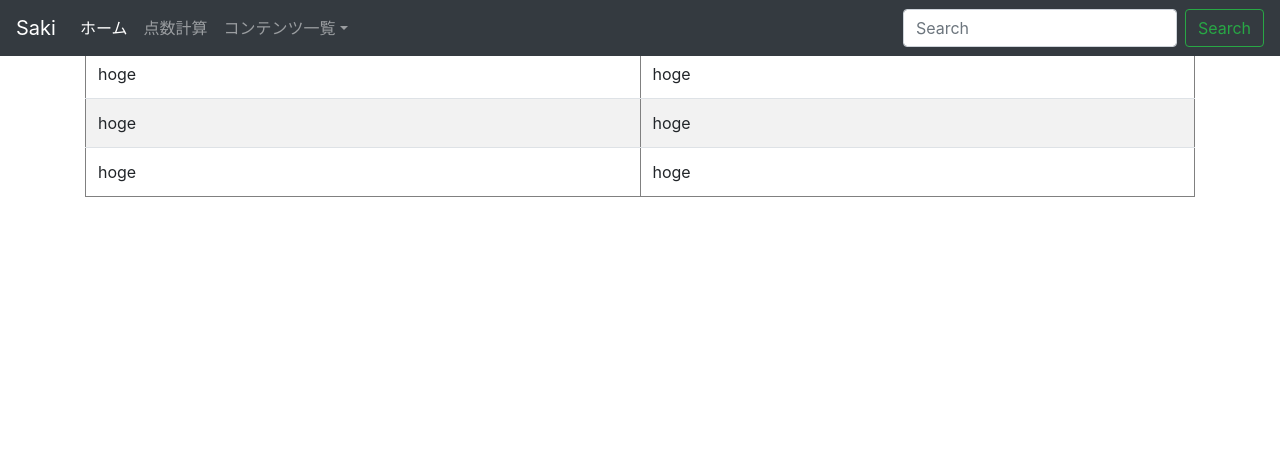
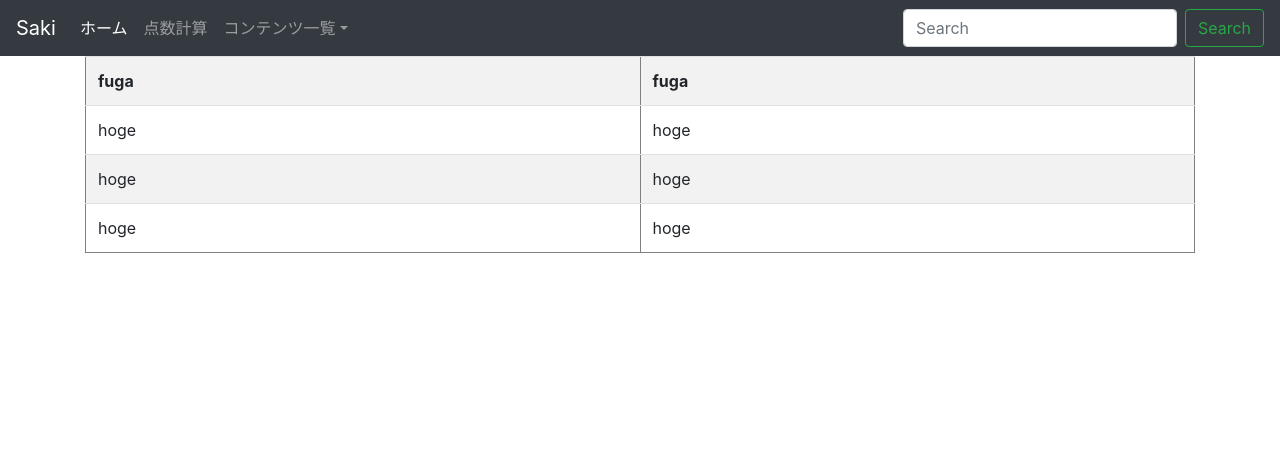
Before and after one commit to TerauchiTonnnura/Mahjong_score, a Django app: page /saki/ in a window 1280 px wide. Shown: the top 453 px of the page. Run offline with Django 3.2, Linux system fonts and the light colour scheme; some libraries are stand-ins or nearby versions.

Commit message:
remove fixed-top from base.html

```diff
--- a/mahjong_score/saki/templates/saki/index.html
+++ b/mahjong_score/saki/templates/saki/index.html
@@ -1,18 +1,18 @@
 {% extends "base.html" %}
 
 {% block contents %}
-  <table border="1" class="table table-striped">
+  <table border="1" class="table table-striped" style="padding:60px 0 0 0">
     <tr>
         <th>fuga</th>
         <th>fuga</th>
     </tr>
     <tr>
-      <td>hoge</td>
-      <td>hoge</td>
+        <td>hoge</td>
+        <td>hoge</td>
     </tr>
-      <tr>
-      <td>hoge</td>
-      <td>hoge</td>
+    <tr>
+        <td>hoge</td>
+        <td>hoge</td>
     </tr>
     <tr>
         <td>hoge</td>
--- a/mahjong_score/templates/base.html
+++ b/mahjong_score/templates/base.html
@@ -19,8 +19,8 @@
   </head>
 
   <body>
-
-    <nav class="navbar navbar-expand-md navbar-dark bg-dark fixed-top">
+<!--navbarを上部に固定したい場合は fixed-top を指定する-->
+    <nav class="navbar navbar-expand-md navbar-dark bg-dark">
       <a class="navbar-brand" href="">Saki</a>
       <button class="navbar-toggler" type="button" data-toggle="collapse" data-target="#navbarsExampleDefault" aria-controls="navbarsExampleDefault" aria-expanded="false" aria-label="Toggle navigation">
         <span class="navbar-toggler-icon"></span>
@@ -53,11 +53,11 @@
       </div>
     </nav>
 
-    <main role="main" class="container">
+    <div class="container">
 
       {% block contents %}{% endblock %}
 
-    </main><!-- /.container -->
+    </div><!-- /.container -->
 
     <!-- Bootstrap core JavaScript
     ================================================== -->
```
